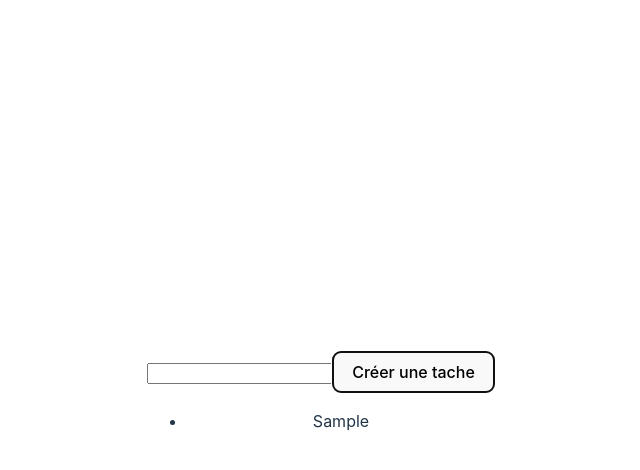
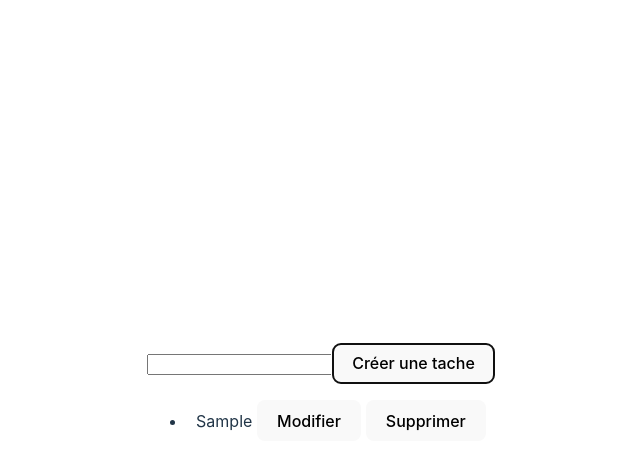
Before and after one commit to Tatiana-Juin/todo-list-react, a React (Vite) app: page / in a window 1280 px wide. Both pictures are taken after typing "Sample" into the empty fields and a click on the button "Créer une tache". Shown: the top 470 px of the page, without its empty margins (319-959 px from the left). Built offline with nearby package versions, Linux system fonts and the light colour scheme.

Commit message:
Ajout du boutons modifier et supprimer pour le composant CardData

```diff
--- a/src/Components/Card.jsx
+++ b/src/Components/Card.jsx
@@ -4,7 +4,10 @@ export default function CardData({datas}) {
   return (
     <>
         <ul>
-            {datas.map(data=><li key={data}>{data}</li>)}
+            {datas.map(
+              data=>
+                <li key={data}>{data} <button>Modifier</button> <button>Supprimer</button> </li>
+              )}
         </ul>
     </>
   )
```
